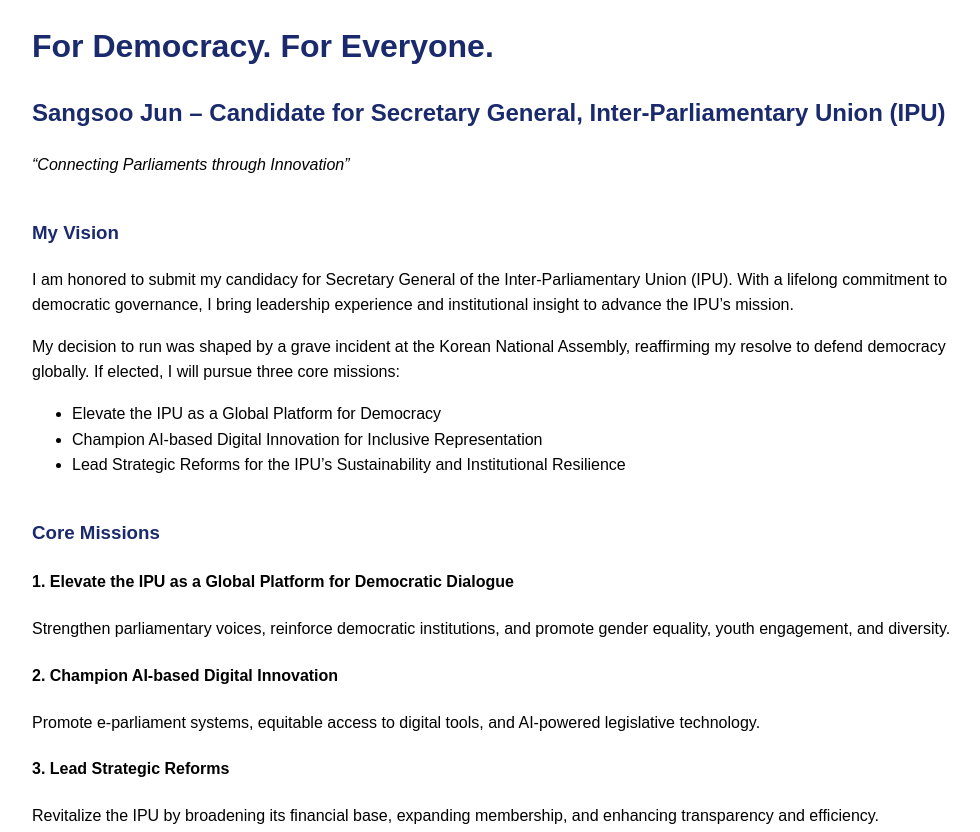
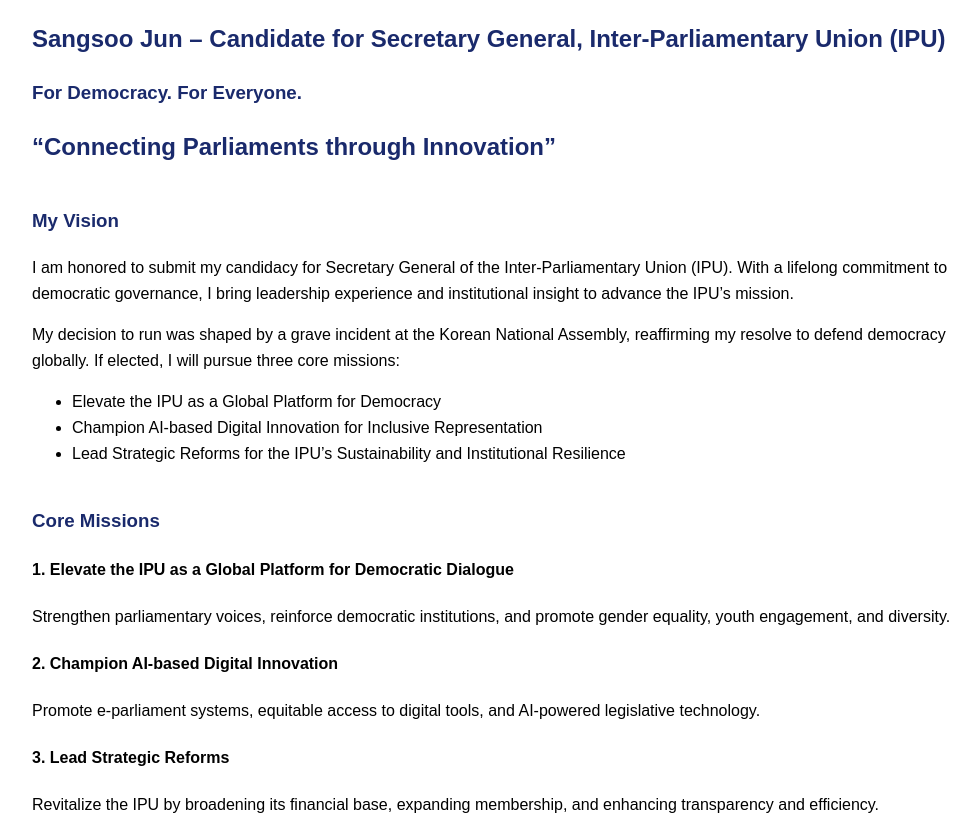
Before and after one commit to ksuplee/sangsooJun-candidate-ipu-sg, a plain HTML site: page index.html in a window 1280 px wide. Shown: the top 832 px of the page, without its empty margins (128-1108 px from the left). Drawn offline with Linux system fonts and the light colour scheme.

Commit message:
Update index.html

```diff
--- a/index.html
+++ b/index.html
@@ -33,9 +33,9 @@
 </head>
 <body>
   <header>
-    <h1>For Democracy. For Everyone.</h1>
     <h2>Sangsoo Jun – Candidate for Secretary General, Inter-Parliamentary Union (IPU)</h2>
-    <p><em>“Connecting Parliaments through Innovation”</em></p>
+    <h3>For Democracy. For Everyone.</h1>
+    <h2>“Connecting Parliaments through Innovation”</h2>
   </header>
 
   <section>
```
